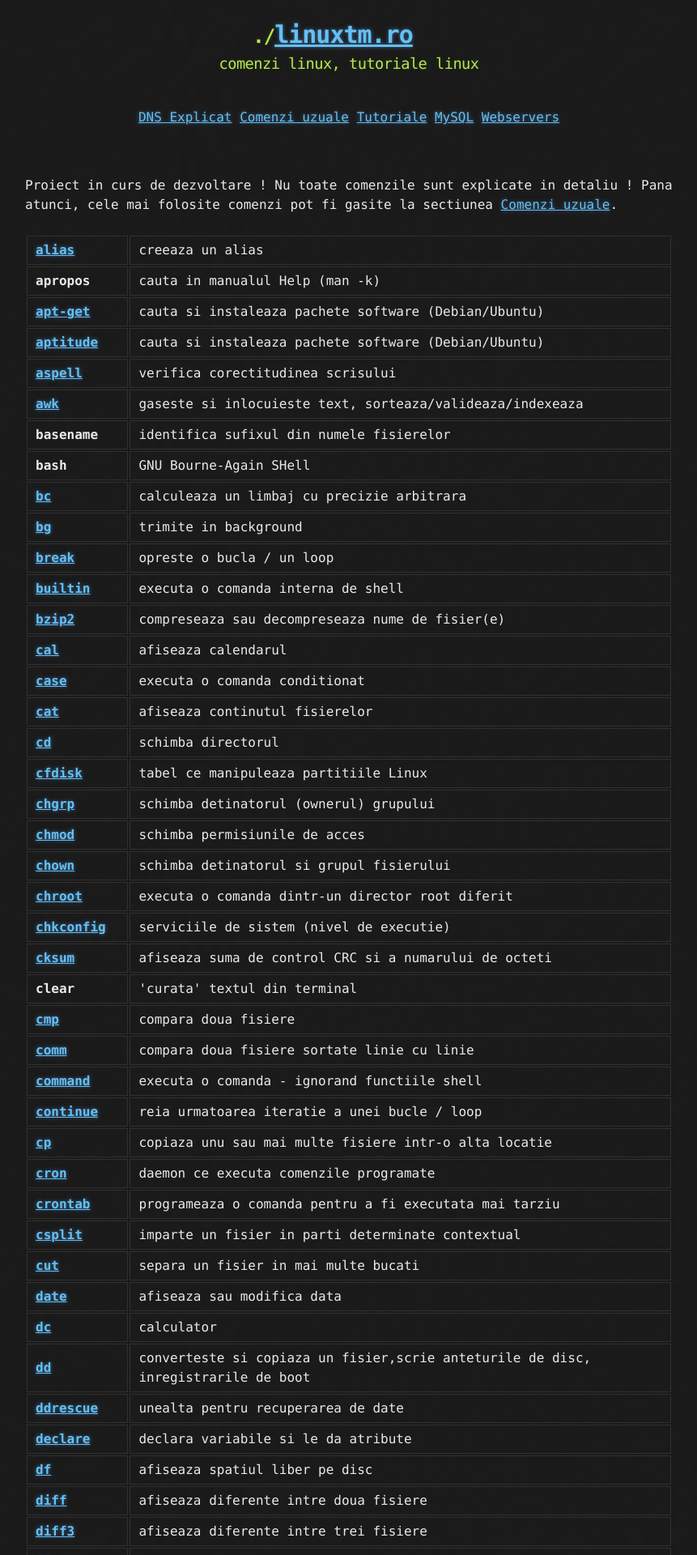
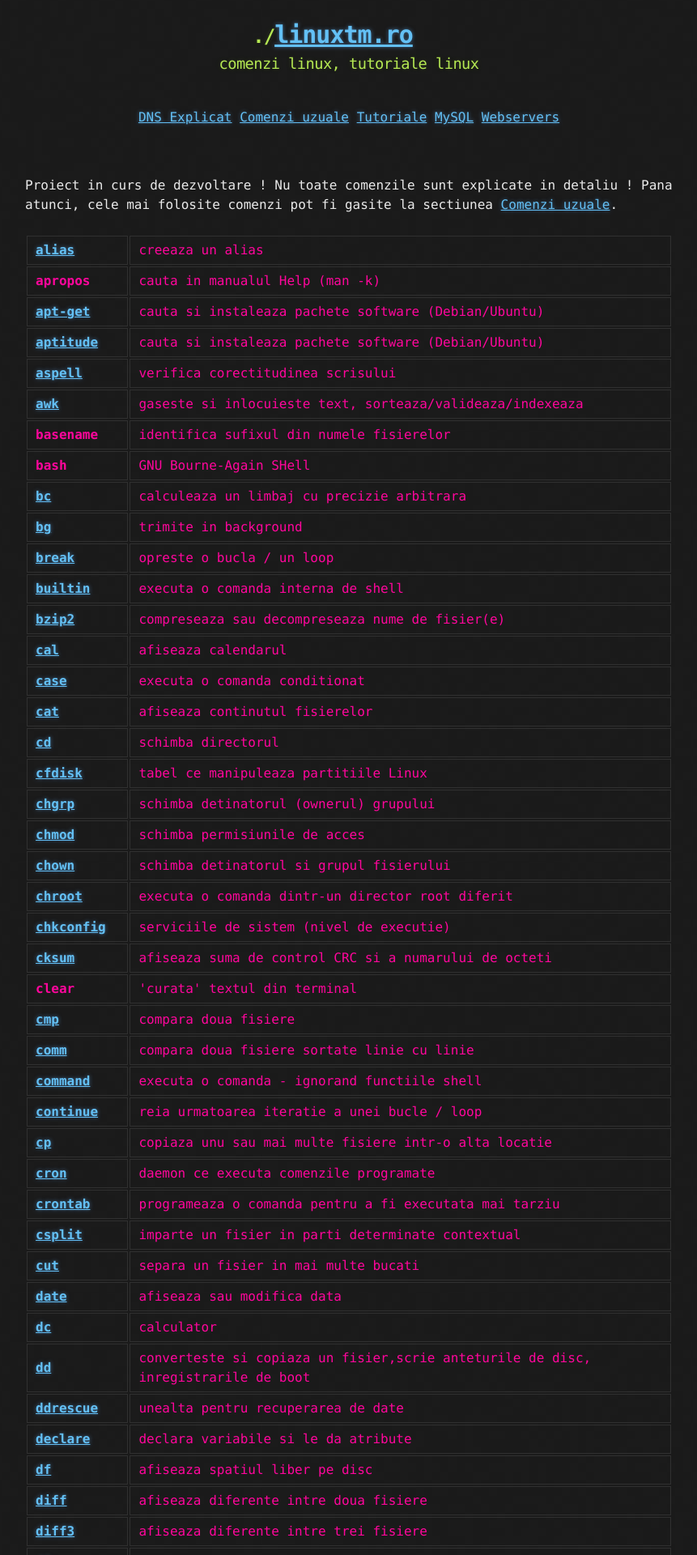
Before and after one commit to linuxtm/linuxtm.github.io, a Jekyll site: the page built from index.html, in a window 1280 px wide. Shown: the top 1920 px of the page at 81% size, without its empty margins (209-1070 px from the left). Built offline with Jekyll 4.4.1, drawn with Linux system fonts in a browser that asks for light colours.

Commit message:
Update jekyll-theme-hacker.scss

```diff
--- a/_sass/jekyll-theme-hacker.scss
+++ b/_sass/jekyll-theme-hacker.scss
@@ -183,7 +183,7 @@ th {
 td {
   padding: 5px 10px;
   border: 1px #303030 solid;
-#  color: #ff069c;
+  color: #ff069c;
 }
 
 hr {
```
